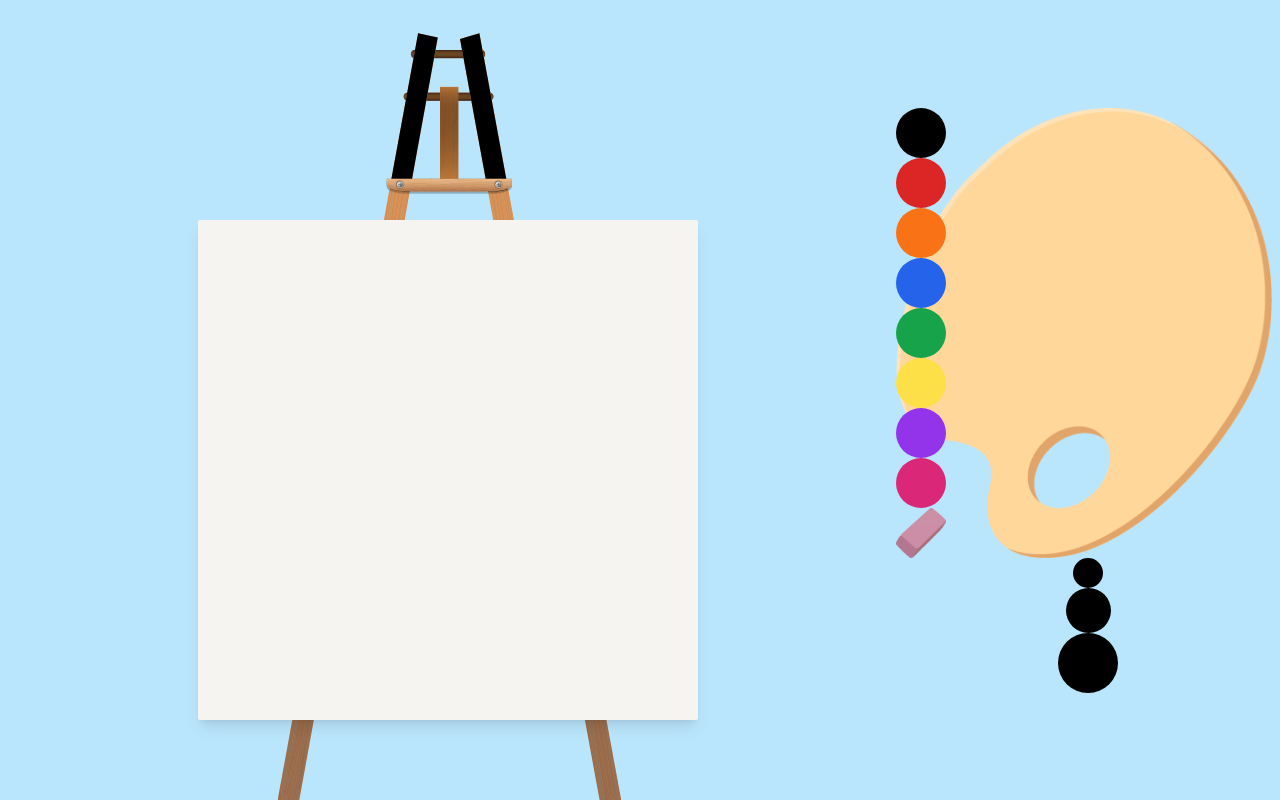
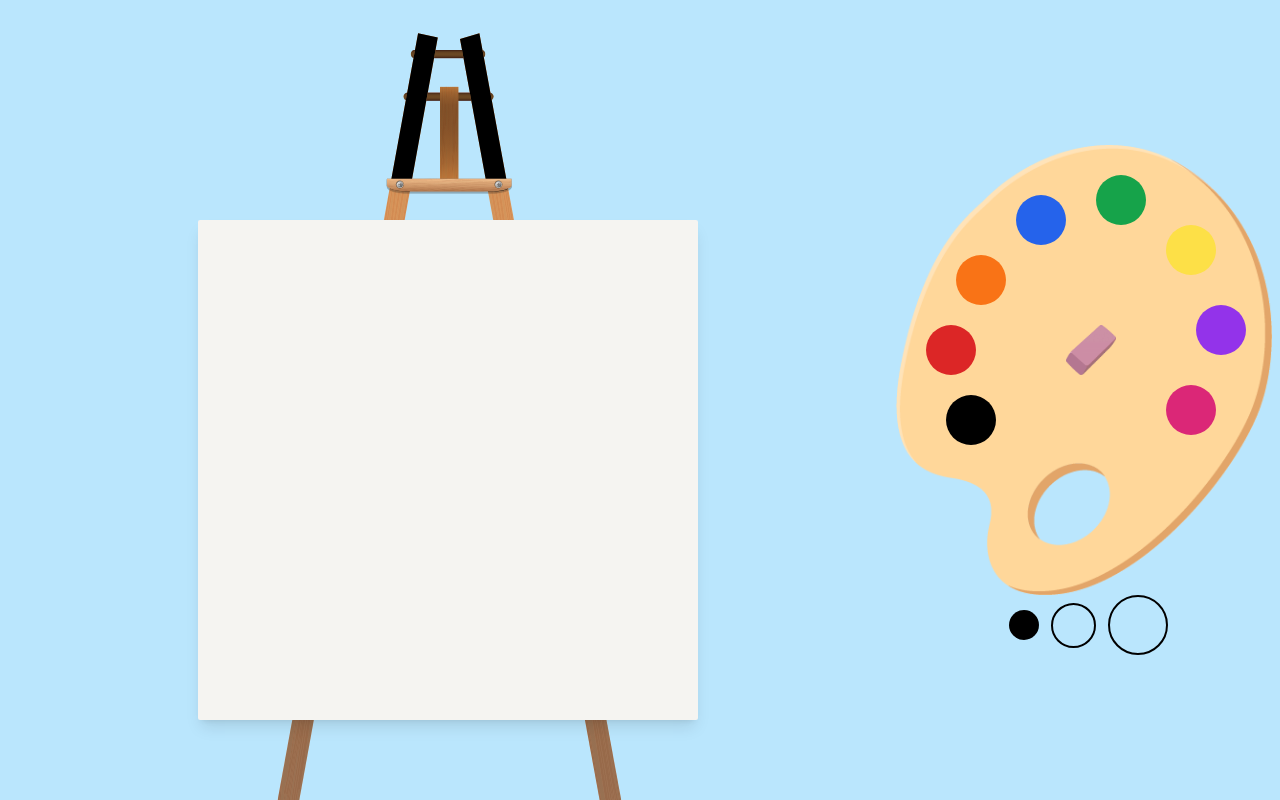
Before and after one commit to anagarango/DrawRaw, a Next.js app: page / in a window 1280 px wide. Built offline with nearby package versions, Linux system fonts and the light colour scheme.

Commit message:
styling palette

```diff
--- a/src/pages/index.jsx
+++ b/src/pages/index.jsx
@@ -40,21 +40,21 @@ export default function Home(){
         />
       </div>
       <div className='flex w-[30vw] flex-col'>
-        <div className='flex flex-col bg-[url("/palette.png")] bg-contain bg-no-repeat'>
-          <div className='w-[50px] h-[50px] bg-black rounded-full' onClick={()=>setBrushColor("black")}/>
-          <div className='w-[50px] h-[50px] bg-red-600 rounded-full' onClick={()=>setBrushColor("rgb(220 38 38)")}/>
-          <div className='w-[50px] h-[50px] bg-orange-500 rounded-full' onClick={()=>setBrushColor("rgb(249 115 22)")}/>
-          <div className='w-[50px] h-[50px] bg-blue-600 rounded-full' onClick={()=>setBrushColor("rgb(37 99 235)")}/>
-          <div className='w-[50px] h-[50px] bg-green-600 rounded-full' onClick={()=>setBrushColor("rgb(22 163 74)")}/>
-          <div className='w-[50px] h-[50px] bg-yellow-300 rounded-full' onClick={()=>setBrushColor('rgb(253 224 71)')}/>
-          <div className='w-[50px] h-[50px] bg-purple-600 rounded-full' onClick={()=>setBrushColor('rgb(147 51 234)')}/>
-          <div className='w-[50px] h-[50px] bg-pink-600 rounded-full' onClick={()=>setBrushColor('rgb(236 72 153)')}/>
-          <img src="/eraser.png" className='w-[50px] h-[50px]' onClick={()=>setBrushColor('#F5F4F1')} />
+        <div className='flex flex-col bg-[url("/palette.png")] bg-contain bg-no-repeat min-w-[500px]'>
+          <div className='w-[50px] h-[50px] bg-black rounded-full relative top-[250px] left-[50px]' onClick={()=>setBrushColor("black")}/>
+          <div className='w-[50px] h-[50px] bg-red-600 rounded-full relative top-[130px] left-[30px]' onClick={()=>setBrushColor("rgb(220 38 38)")}/>
+          <div className='w-[50px] h-[50px] bg-orange-500 rounded-full relative top-[10px] left-[60px]' onClick={()=>setBrushColor("rgb(249 115 22)")}/>
+          <div className='w-[50px] h-[50px] bg-blue-600 rounded-full relative top-[-100px] left-[120px]' onClick={()=>setBrushColor("rgb(37 99 235)")}/>
+          <div className='w-[50px] h-[50px] bg-green-600 rounded-full relative top-[-170px] left-[200px]' onClick={()=>setBrushColor("rgb(22 163 74)")}/>
+          <div className='w-[50px] h-[50px] bg-yellow-300 rounded-full relative top-[-170px] left-[270px]' onClick={()=>setBrushColor('rgb(253 224 71)')}/>
+          <div className='w-[50px] h-[50px] bg-purple-600 rounded-full relative top-[-140px] left-[300px]' onClick={()=>setBrushColor('rgb(147 51 234)')}/>
+          <div className='w-[50px] h-[50px] bg-pink-600 rounded-full relative top-[-110px] left-[270px]' onClick={()=>setBrushColor('rgb(236 72 153)')}/>
+          <img src="/eraser.png" className='w-[50px] h-[50px] relative top-[-220px] left-[170px]' onClick={()=>setBrushColor('#F5F4F1')} />
         </div>
-        <div className='flex flex-col items-center'>
-          <div className='w-[30px] h-[30px] bg-black rounded-full' onClick={()=>setBrushWidth(5)}/>
-          <div className='w-[45px] h-[45px] bg-black rounded-full' onClick={()=>setBrushWidth(10)}/>
-          <div className='w-[60px] h-[60px] bg-black rounded-full' onClick={()=>setBrushWidth(15)}/>
+        <div className='flex items-center justify-center'>
+          <div className={brushWidth == 5 ? 'w-[30px] h-[30px] bg-black rounded-full' : 'w-[30px] h-[30px] border-2 border-black rounded-full'} onClick={()=>setBrushWidth(5)}/>
+          <div className={brushWidth == 10 ? 'w-[45px] h-[45px] bg-black rounded-full mx-3' : 'w-[45px] h-[45px] border-2 border-black rounded-full mx-3'} onClick={()=>setBrushWidth(10)}/>
+          <div className={brushWidth == 15 ? 'w-[60px] h-[60px] bg-black rounded-full' : 'w-[60px] h-[60px] border-2 border-black rounded-full'} onClick={()=>setBrushWidth(15)}/>
         </div>
       </div>
 
```
